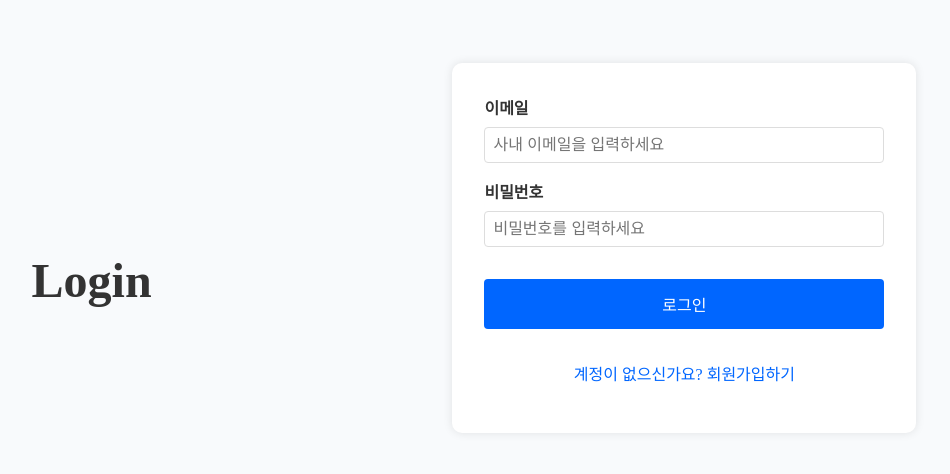
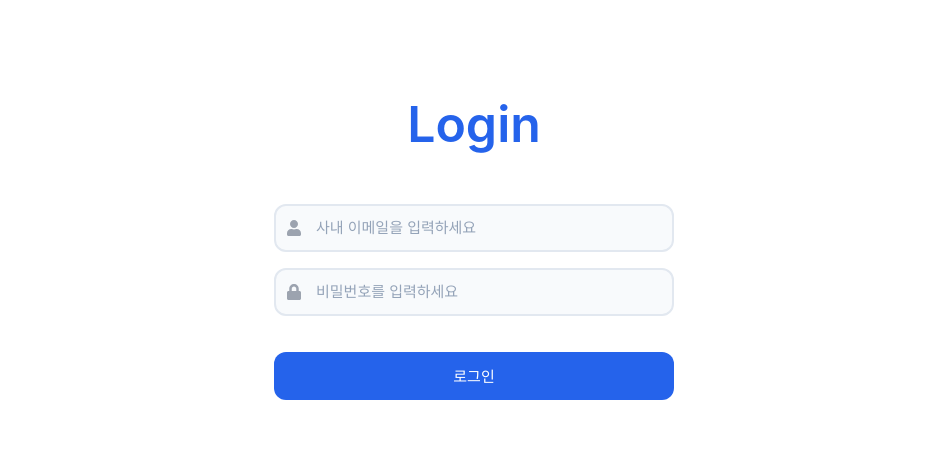
Before and after one commit to SKNETWORKS-FAMILY-AICAMP/SKN04-FINAL-4Team, a React (Create React App) app in the folder frontend/: page /login in a window 1280 px wide. Shown: the part 160-634 px from the top of the page, without its empty margins (166-1116 px from the left). Built offline with nearby package versions, Linux system fonts and the light colour scheme.

Commit message:
feat : 로그인 기능 추가
admin 계정으로 로그인 시 main 페이지로 이동 및 계정이 틀릴 시 label 추가
login 페이지 전체 스타일 수정

Ticket: SLLM-43

```diff
--- a/frontend/src/pages/Login.jsx
+++ b/frontend/src/pages/Login.jsx
@@ -1,6 +1,7 @@
 import React, { useState } from "react";
 import { useNavigate } from "react-router-dom";
-import styled from "styled-components";
+import styled, { createGlobalStyle } from "styled-components";
+import { FaUser, FaLock } from "react-icons/fa";
 
 const Login = () => {
   const navigate = useNavigate();
@@ -27,23 +28,23 @@ const Login = () => {
       return;
     }
 
-    try {
-      console.log("로그인 시도:", formData);
+    // 관리자 계정 확인
+    if (formData.email === "admin@admin.com" && formData.password === "admin00") {
       navigate("/");
-    } catch (err) {
-      setError("로그인에 실패했습니다. 이메일과 비밀번호를 확인해주세요.");
+    } else {
+      setError("일치하는 계정이 없습니다.");
     }
   };
 
   return (
+    <>
+      <GlobalStyle />
       <Container>
-      <FormWrapper>
+        <LoginBox>
           <Title>Login</Title>
           <Form onSubmit={handleSubmit}>
-          {error && <ErrorMessage>{error}</ErrorMessage>}
-
-          <InputGroup>
-            <Label>이메일</Label>
+            <InputWrapper>
+              <FaUser className="icon" />
               <Input
                 type="email"
                 name="email"
@@ -51,10 +52,10 @@ const Login = () => {
                 onChange={handleChange}
                 placeholder="사내 이메일을 입력하세요"
               />
-          </InputGroup>
+            </InputWrapper>
 
-          <InputGroup>
-            <Label>비밀번호</Label>
+            <InputWrapper>
+              <FaLock className="icon" />
               <Input
                 type="password"
                 name="password"
@@ -62,48 +63,50 @@ const Login = () => {
                 onChange={handleChange}
                 placeholder="비밀번호를 입력하세요"
               />
-          </InputGroup>
-
-          <Button type="submit" onClick={() => navigate("/main")}>
+            </InputWrapper>
+            {error && <ErrorMessage>{error}</ErrorMessage>}
+            <LoginButton type="submit">
               로그인
-          </Button>
-
-          <SignUpLink onClick={() => navigate("/signup")}>
-            계정이 없으신가요? 회원가입하기
-          </SignUpLink>
+            </LoginButton>
           </Form>
-      </FormWrapper>
+        </LoginBox>
       </Container>
+    </>
   );
 };
 
-const Container = styled.div`
-  display: flex;
-  justify-content: flex-end;
-  align-items: center;
-  min-height: 100vh;
-  background-color: #f8fafc;
-  position: relative;
-  padding-right: 15%;
+const GlobalStyle = createGlobalStyle`
+  body {
+    margin: 0;
+    padding: 0;
+    overflow: hidden;
+    font-family: 'Inter', sans-serif;
+  }
 `;
 
-const FormWrapper = styled.div`
-  background-color: white;
-  padding: 2rem;
-  border-radius: 10px;
-  box-shadow: 0 0 10px rgba(0, 0, 0, 0.1);
+const Container = styled.div`
+  box-sizing: border-box;
+  width: 100vw;
+  height: 100vh;
+  display: flex;
+  justify-content: center;
+  align-items: center;
+  background-color: #ffffff;
+`;
+
+const LoginBox = styled.div`
   width: 100%;
   max-width: 400px;
-  margin-left: 2rem;
+  padding: 0 0 20px 0;
+  text-align: center;
 `;
 
 const Title = styled.h1`
-  position: absolute;
-  left: 15%;
-  top: 50%;
-  transform: translateY(-50%);
-  color: #333;
-  font-size: 3rem;
+  font-size: 50px;
+  color: #2563eb;
+  font-weight: 600;
+  text-align: center;
+  margin-bottom: 50px;
 `;
 
 const Form = styled.form`
@@ -112,58 +115,62 @@ const Form = styled.form`
   gap: 1rem;
 `;
 
-const InputGroup = styled.div`
-  display: flex;
-  flex-direction: column;
-  gap: 0.5rem;
-`;
+const InputWrapper = styled.div`
+  position: relative;
+  width: 100%;
 
-const Label = styled.label`
-  font-weight: bold;
-  color: #333;
+  .icon {
+    position: absolute;
+    left: 12px;
+    top: 50%;
+    transform: translateY(-50%);
+    color: #9CA3AF;
+  }
 `;
 
 const Input = styled.input`
-  padding: 0.5rem;
-  border: 1px solid #ddd;
-  border-radius: 4px;
-  font-size: 1rem;
+  width: 100%;
+  height: 48px;
+  padding: 0 40px;
+  font-size: 15px;
+  color: #334155;
+  background-color: #f8fafc;
+  border: 2px solid #e2e8f0;
+  border-radius: 12px;
+  transition: all 0.2s ease;
+  box-sizing: border-box;
 
   &:focus {
-    outline: none;
-    border-color: #0066ff;
+    background-color: #ffffff;
+  }
+
+  &::placeholder {
+    color: #94a3b8;
   }
 `;
 
 const ErrorMessage = styled.div`
-  color: red;
-  text-align: center;
-  margin-bottom: 1rem;
+  color: #EF4444;
+  font-size: 0.875rem;
+  margin-top: 20px;
 `;
 
-const Button = styled.button`
-  padding: 0.8rem;
-  background-color: #0066ff;
+const LoginButton = styled.button`
+  width: 100%;
+  height: 48px;
+  padding: 0;
+  margin-top: 20px;
+  font-size: 15px;
+  background-color: #2563eb;
   color: white;
   border: none;
-  border-radius: 4px;
-  font-size: 1rem;
+  border-radius: 12px;
+  font-weight: 500;
   cursor: pointer;
-  margin-top: 1rem;
+  transition: all 0.2s ease;
 
   &:hover {
-    background-color: #0052cc;
-  }
-`;
-
-const SignUpLink = styled.p`
-  text-align: center;
-  color: #0066ff;
-  cursor: pointer;
-  margin-top: 1rem;
-
-  &:hover {
-    text-decoration: underline;
+    background-color: #1d4ed8;
   }
 `;
 
--- a/frontend/src/pages/Main.jsx
+++ b/frontend/src/pages/Main.jsx
@@ -7,6 +7,12 @@ import { MdKitchen, MdDevicesOther } from "react-icons/md";
 
 function Main() {
   const navigate = useNavigate();
+
+  const handleAuthClick = () => {
+    if (!isLoggedIn) {
+      navigate("/login");
+    }
+  };
 
   const [inputValue, setInputValue] = useState("");
   const [selectedCategory, setSelectedCategory] = useState(null);
@@ -204,7 +210,7 @@ function Main() {
               </HistoryItem>
             ))}
           </SidebarContent>
-          <LogoutButton onClick={handleLogout} isLoggedIn={isLoggedIn}>
+          <LogoutButton onClick={handleAuthClick} isLoggedIn={isLoggedIn}>
             {isLoggedIn ? "로그아웃" : "로그인"}
           </LogoutButton>
         </Sidebar>
```
Lines whose indentation alone changed are shown as unchanged.
